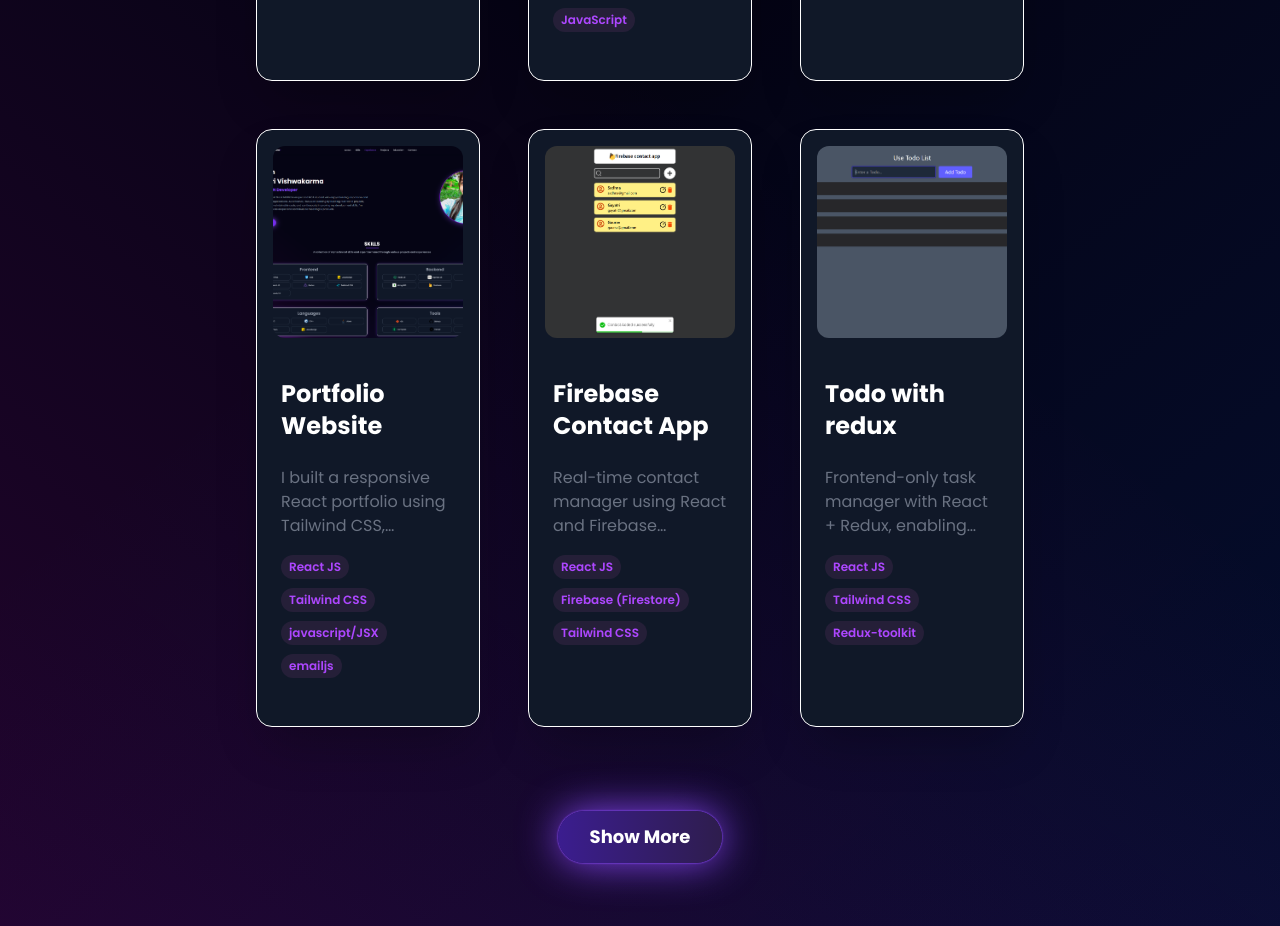
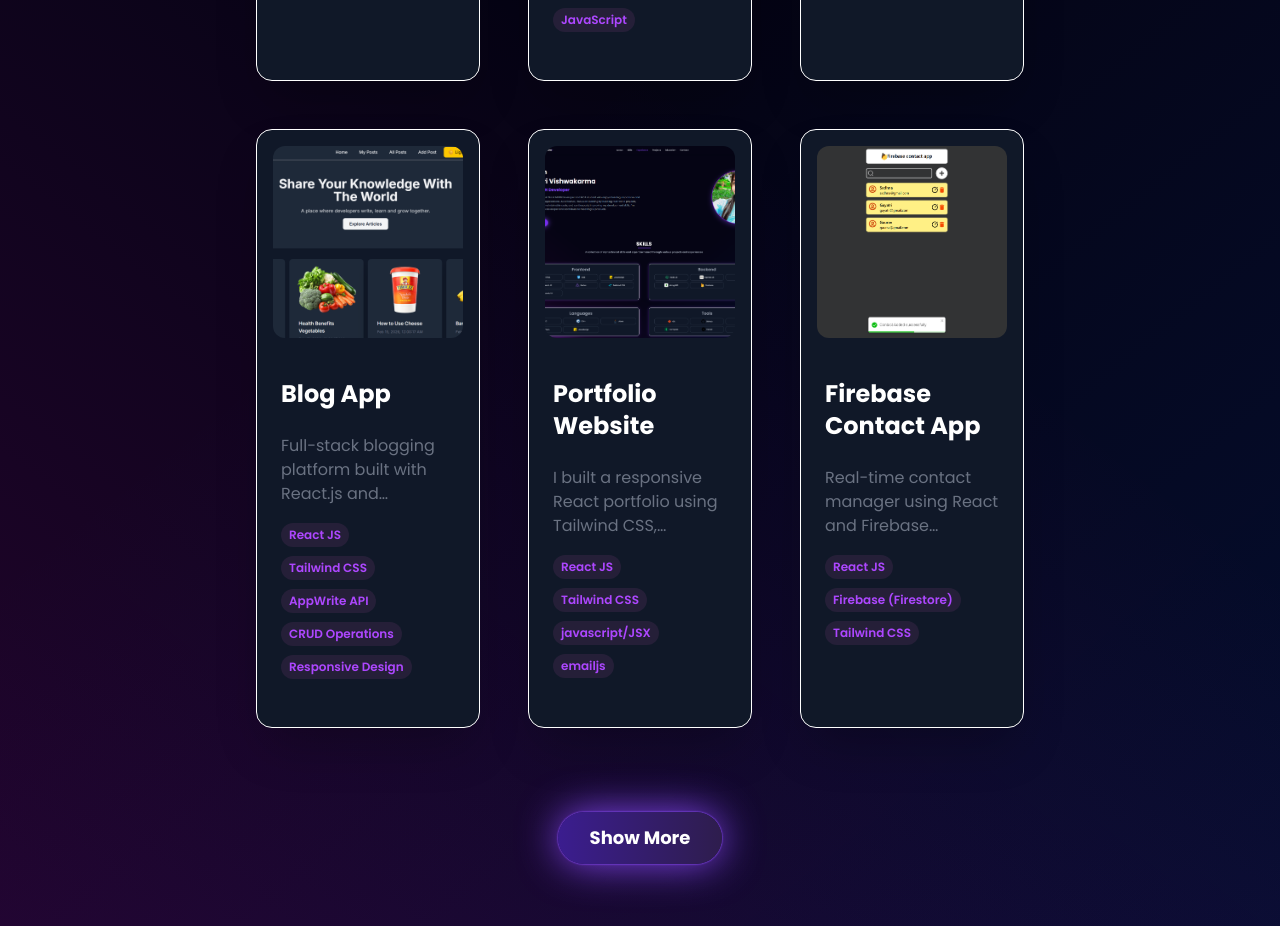
Before and after one commit to Gayatri-Vishwa/portfolio, a React (Vite) app: page / in a window 1280 px wide. Shown: the part 3760-4686 px from the top of the page. Built offline with nearby package versions, Linux system fonts and the light colour scheme; the HTML template or start-up script is replaced by a standard one.

Commit message:
first commit

```diff
--- a/src/constants.js
+++ b/src/constants.js
@@ -49,6 +49,7 @@ import rock from "./assets/projects/rock.png";
 import textto from "./assets/projects/texttospeech.png";
 import tick from "./assets/projects/tick.png";
 import todo from "./assets/projects/TODO.png";
+import blog from "./assets/projects/blog.png";
 // import translator from "./assets/projects/translator.png";
 import portfolio from "./assets/projects/portfolio.png";
 import bmi from "./assets/projects/bmi.png";
@@ -209,9 +210,28 @@ export const projects = [
       "https://github.com/Gayatri-Vishwa/todo_frontend",
     webapp: "https://todo-frontend-snowy-rho.vercel.app/",
   },
+  {
+    id: 3,
+    title: "Blog App",
+    description:
+
+    "Full-stack blogging platform built with React.js and Appwrite. Supports user authentication, CRUD operations, and real-time post management. Responsive UI built with Tailwind CSS. Deployed on Vercel.",
+    image: blog,
+    tags: [
+      "React JS",
+
+     "Tailwind CSS",
+     "AppWrite API",
+     "CRUD Operations",
+     "Responsive Design"
+    ],
+    github:
+      "https://github.com/Gayatri-Vishwa/blog",
+    webapp: "https://blog-alpha-indol-99.vercel.app/",
+  },
 
   {
-    id: 3,
+    id: 4,
     title: "Portfolio Website",
     description:
       "I built a responsive React portfolio using Tailwind CSS, optimized with lazy loading, and deployed on Vercel to showcase my projects and skills efficiently.",
@@ -221,7 +241,7 @@ export const projects = [
     webapp: "https://portfolio-azure-ten-jnem45fqrb.vercel.app/",
   },
   {
-    id: 4,
+    id: 5,
     title: "Firebase Contact App ",
     description:
   "Real-time contact manager using React and Firebase Firestore for add, search, and delete operations."
@@ -232,7 +252,7 @@ export const projects = [
     webapp: "https://react-projects-zfgr.vercel.app/",
   },
   {
-    id: 5,
+    id: 6,
     title: "Todo with redux",
     description:
  "Frontend-only task manager with React + Redux, enabling centralized state management and responsive UI."
@@ -243,7 +263,7 @@ export const projects = [
     webapp: "https://react-projects2-ixeu.vercel.app/",
   },
     {
-    id: 6,
+    id: 7,
     title: "Dice Game",
     description:
     "Interactive dice game with dynamic scoring and rules display, built with React and Styled Components."
@@ -253,7 +273,7 @@ export const projects = [
     webapp: "https://react-projects-wpbc.vercel.app/",
   },
     {
-    id: 7,
+    id: 8,
     title: "Currency converter",
     description:
    "Real-time currency conversion web app with live exchange rates and simple, intuitive interface."
@@ -264,7 +284,7 @@ export const projects = [
     webapp: "https://react-projects2-fyhm.vercel.app/",
   },
     {
-    id: 8,
+    id: 9,
     title: " Random password generator",
     description:
       "A tool that generates strong, secure, and customizable passwords instantly to enhance online security.",
@@ -275,7 +295,7 @@ export const projects = [
     webapp: "https://react-projects2-nine.vercel.app/",
   },
   {
-    id: 9,
+    id: 10,
     title: "Food Zone",
     description:
       "FoodZoe is a food discovery app that lets users search for dishes or restaurants, providing quick and easy access to meal options.",
@@ -286,7 +306,7 @@ export const projects = [
     webapp: "https://react-projects-dyqt.vercel.app",
   },
   {
-    id: 10,
+    id: 11,
     title: "Text to Speech",
     description:
       "A web app that converts typed text into spoken audio using the Web Speech API’s SpeechSynthesis. Built with HTML, CSS, and JavaScript, it allows users to listen to text in real-time.",
@@ -304,7 +324,7 @@ export const projects = [
 
 
   {
-    id: 11,
+    id: 12,
     title: "Random Background Changer",
     description:
       "A React-based application that dynamically changes the background color using state and event handling, showcasing core React concepts.",
@@ -318,7 +338,7 @@ export const projects = [
 
 
   {
-    id: 12,
+    id: 13,
     title: "Tick Tack toe",
     description:
       "A classic Tic Tac Toe game developed using HTML, CSS, and JavaScript. The game allows two players to take turns and checks for winning or draw conditions in real time.It features a responsive design and smooth user interaction.",
@@ -330,7 +350,7 @@ export const projects = [
     webapp: "https://js-projects-up8h.vercel.app/",
   },
   {
-    id: 13,
+    id: 14,
     title: "Rock paper scissor",
     description:
       "A classic Rock Paper Scissors game built using HTML, CSS, and JavaScript.The game allows users to play against the computer with real-time result display.It includes score tracking and dynamic UI updates for an engaging experience.",
@@ -341,7 +361,7 @@ export const projects = [
     webapp: "https://js-projects-fekb.vercel.app/",
   },
   {
-    id: 14,
+    id: 15,
     title: "BMI Calculator",
     description:
       "A simple web application that calculates Body Mass Index (BMI) based on user input, providing instant results using JavaScript logic and DOM manipulation.",
```
Also changed, not shown: src/assets/projects/blog.png (added), src/assets/work_logo/Screenshot 2026-02-15 000037.png (added).
